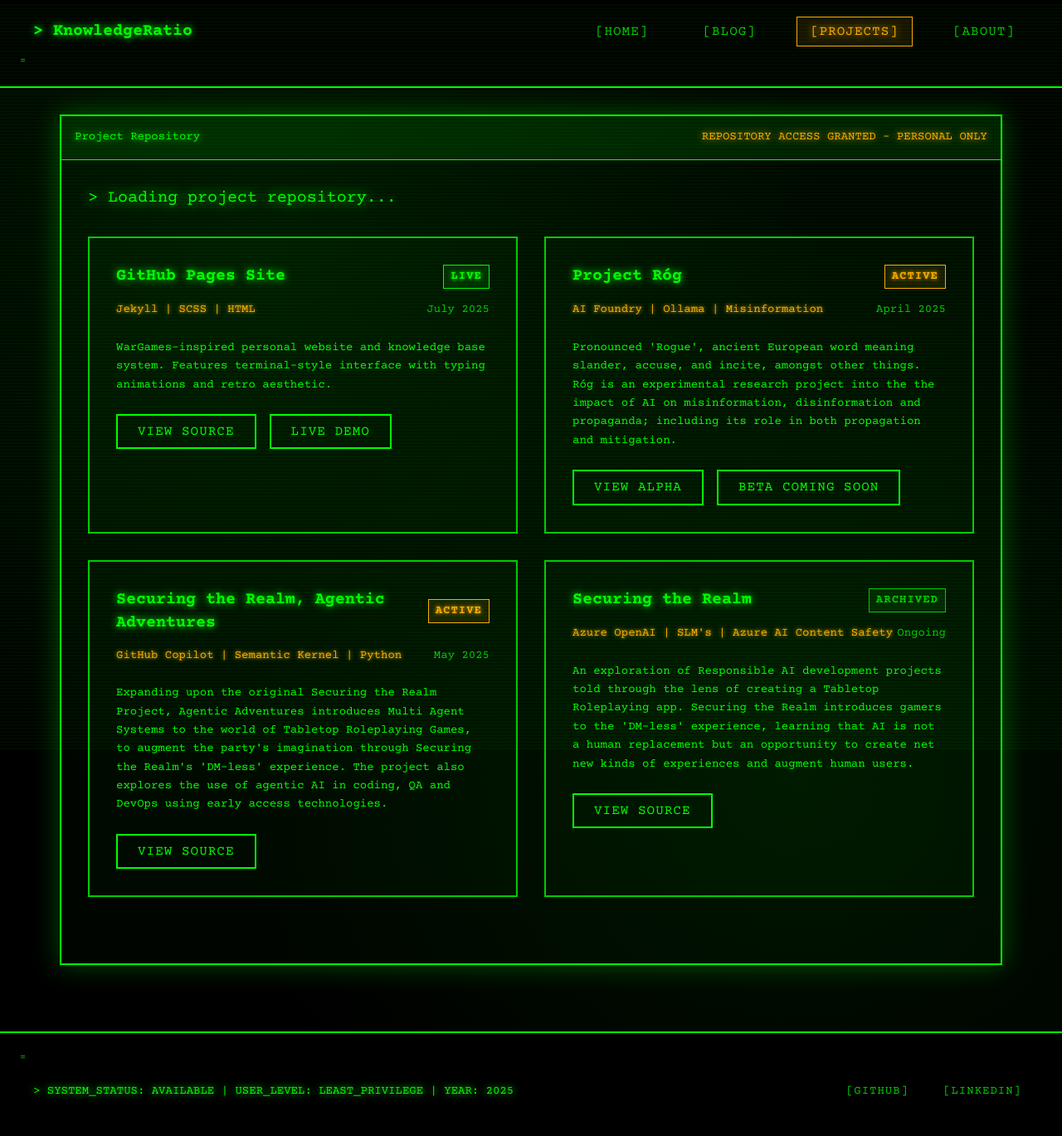
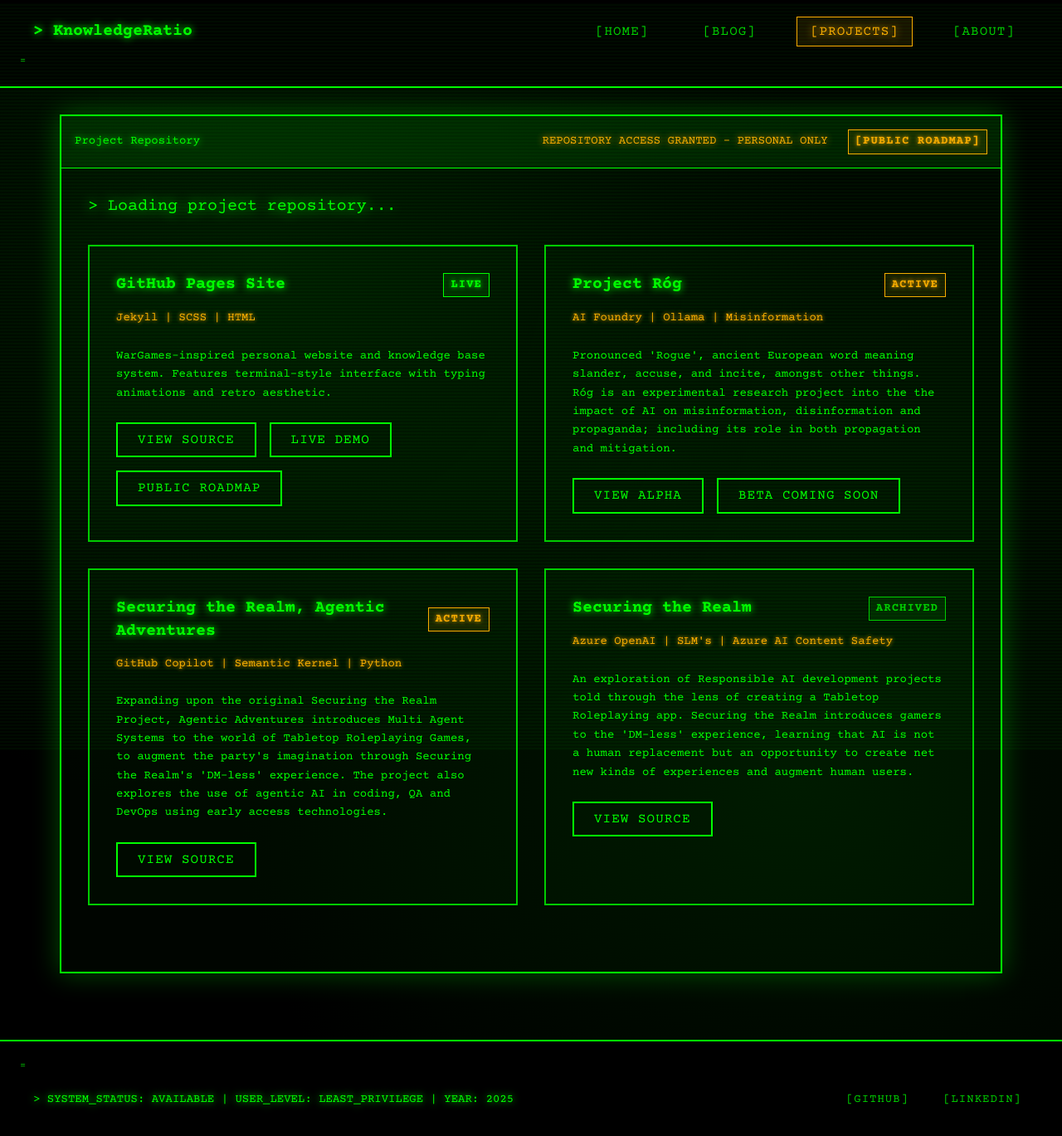
Before and after one commit to KnowledgeRatio/KnowledgeRatio, a Jekyll site: the page built from projects/index.html, in a window 1280 px wide. Shown: the whole page at 83% size. Built offline with Jekyll 4.4.1, drawn with Linux system fonts in a browser that asks for light colours.

Commit message:
Add PUBLIC ROADMAP button to projects page header

```diff
--- a/projects/index.html
+++ b/projects/index.html
@@ -9,7 +9,10 @@ permalink: /projects/
   <div class="terminal-window">
     <div class="terminal-header">
       <span>Project Repository</span>
-      <span class="terminal-status">REPOSITORY ACCESS GRANTED - PERSONAL ONLY</span>
+      <div class="header-controls">
+        <span class="terminal-status">REPOSITORY ACCESS GRANTED - PERSONAL ONLY</span>
+        <a href="https://github.com/users/KnowledgeRatio/projects/2/views/1" target="_blank" class="roadmap-btn">[PUBLIC ROADMAP]</a>
+      </div>
     </div>
     <div class="terminal-body">
       <div class="typing-text">
@@ -26,7 +29,7 @@ permalink: /projects/
             </div>
             <div class="project-meta">
               <span class="project-tech">Jekyll | SCSS | HTML</span>
-              <span class="project-date">July 2025</span>
+
             </div>
             <div class="project-description">
               <p>WarGames-inspired personal website and knowledge base system. Features terminal-style interface with typing animations and retro aesthetic.</p>
@@ -34,6 +37,7 @@ permalink: /projects/
             <div class="project-links">
               <a href="https://github.com/KnowledgeRatio/KnowledgeRatio" target="_blank" class="btn">VIEW SOURCE</a>
               <a href="https://knowledgeratio.github.io/KnowledgeRatio/projects/" class="btn">LIVE DEMO</a>
+              <a href="https://knowledgeratio.github.io/KnowledgeRatio/projects/" class="btn">PUBLIC ROADMAP</a>
             </div>
           </div>
 
@@ -44,7 +48,6 @@ permalink: /projects/
             </div>
             <div class="project-meta">
               <span class="project-tech">AI Foundry | Ollama | Misinformation</span>
-              <span class="project-date">April 2025</span>
             </div>
             <div class="project-description">
               <p> Pronounced 'Rogue', ancient European word meaning slander, accuse, and incite, amongst other things. Róg is an experimental research project into the the impact of AI on misinformation, disinformation and propaganda; including its role in both propagation and mitigation.</p>
@@ -62,7 +65,6 @@ permalink: /projects/
             </div>
             <div class="project-meta">
               <span class="project-tech">GitHub Copilot | Semantic Kernel | Python </span>
-              <span class="project-date">May 2025</span>
             </div>
             <div class="project-description">
               <p>Expanding upon the original Securing the Realm Project, Agentic Adventures introduces Multi Agent Systems to the world of Tabletop Roleplaying Games, to augment the party's imagination through Securing the Realm's 'DM-less' experience. The project also explores the use of agentic AI in coding, QA and DevOps using early access technologies. </p>
@@ -79,7 +81,6 @@ permalink: /projects/
             </div>
             <div class="project-meta">
               <span class="project-tech">Azure OpenAI | SLM's | Azure AI Content Safety</span>
-              <span class="project-date">Ongoing</span>
             </div>
             <div class="project-description">
               <p>An exploration of Responsible AI development projects told through the lens of creating a Tabletop Roleplaying app. Securing the Realm introduces gamers to the 'DM-less' experience, learning that AI is not a human replacement but an opportunity to create net new kinds of experiences and augment human users.</p>
@@ -104,6 +105,35 @@ permalink: /projects/
   grid-template-columns: repeat(auto-fit, minmax(350px, 1fr));
   gap: var(--spacing-lg);
   margin-bottom: var(--spacing-xl);
+}
+
+.header-controls {
+  display: flex;
+  align-items: center;
+  gap: var(--spacing-md);
+}
+
+.roadmap-btn {
+  font-family: var(--font-mono);
+  font-size: var(--font-size-small);
+  color: var(--terminal-amber);
+  text-decoration: none;
+  border: 1px solid var(--terminal-amber);
+  padding: 4px 8px;
+  background: rgba(255, 170, 0, 0.1);
+  text-shadow: 0 0 5px var(--terminal-amber);
+  transition: all 0.3s ease;
+  text-transform: uppercase;
+  letter-spacing: 1px;
+  font-weight: 700;
+}
+
+.roadmap-btn:hover {
+  color: var(--terminal-green);
+  border-color: var(--terminal-green);
+  background: rgba(0, 255, 0, 0.1);
+  text-shadow: 0 0 10px var(--terminal-green);
+  box-shadow: 0 0 15px rgba(0, 255, 0, 0.3);
 }
 
 .project-card {
@@ -259,6 +289,12 @@ permalink: /projects/
     grid-template-columns: 1fr;
   }
 
+  .header-controls {
+    flex-direction: column;
+    gap: var(--spacing-xs);
+    align-items: flex-start;
+  }
+
   .project-header {
     flex-direction: column;
     gap: var(--spacing-xs);
```
Also changed, not shown: other parts of projects/index.html (+0 -1 lines).
